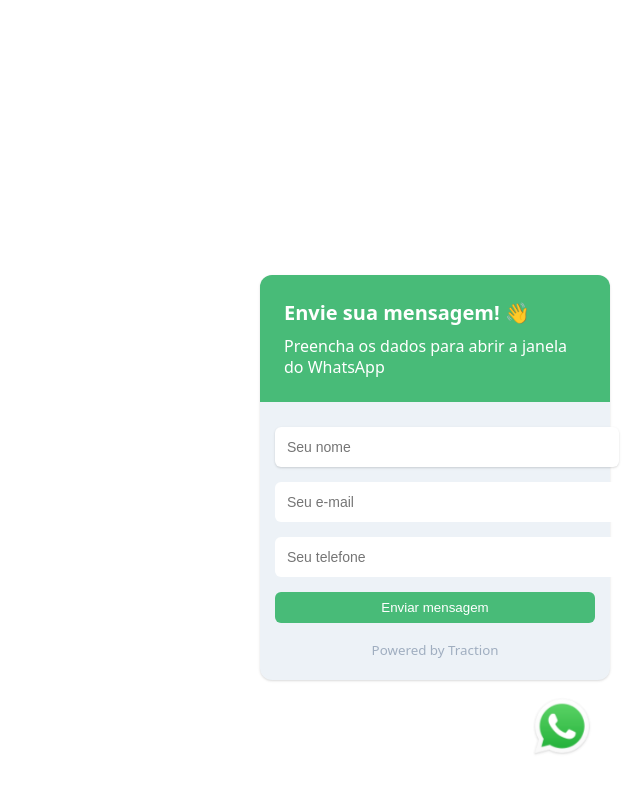
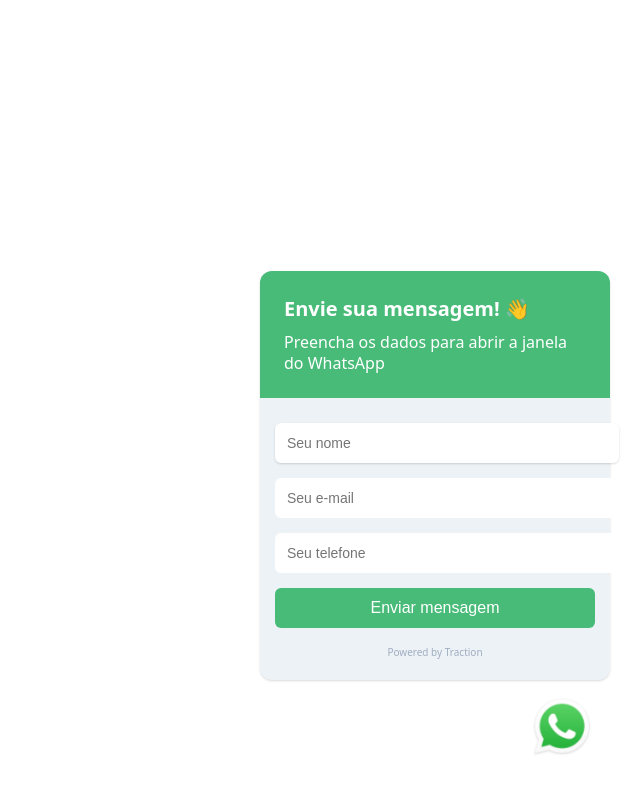
Before and after one commit to traction-app/whatsapp-widget, a Vue app: page / in a window 1280 px wide. Both pictures are taken after a click on the link 1202 px from the left and 729 px from the top of the page. Shown: the top 792 px of the page, without its empty margins (640-1280 px from the left). Built offline with nearby package versions, Linux system fonts and the light colour scheme; some icons are missing.

Commit message:
update style

```diff
--- a/src/App.vue
+++ b/src/App.vue
@@ -94,6 +94,7 @@ h3 {
 .wpp-app-copyright {
   @apply text-center text-gray-500;
   margin: 15px 0 20px;
+  font-size: 12px;
 }
 .translate-y-20 {
   --transform-translate-y: 80px;
--- a/src/components/Form.vue
+++ b/src/components/Form.vue
@@ -91,5 +91,7 @@ input:focus {
 button {
   @apply border-0 bg-green-500 text-white block w-full rounded-md;
   padding: 8px;
+  padding: 11px;
+  font-size: 16px;
 }
 </style>
```
